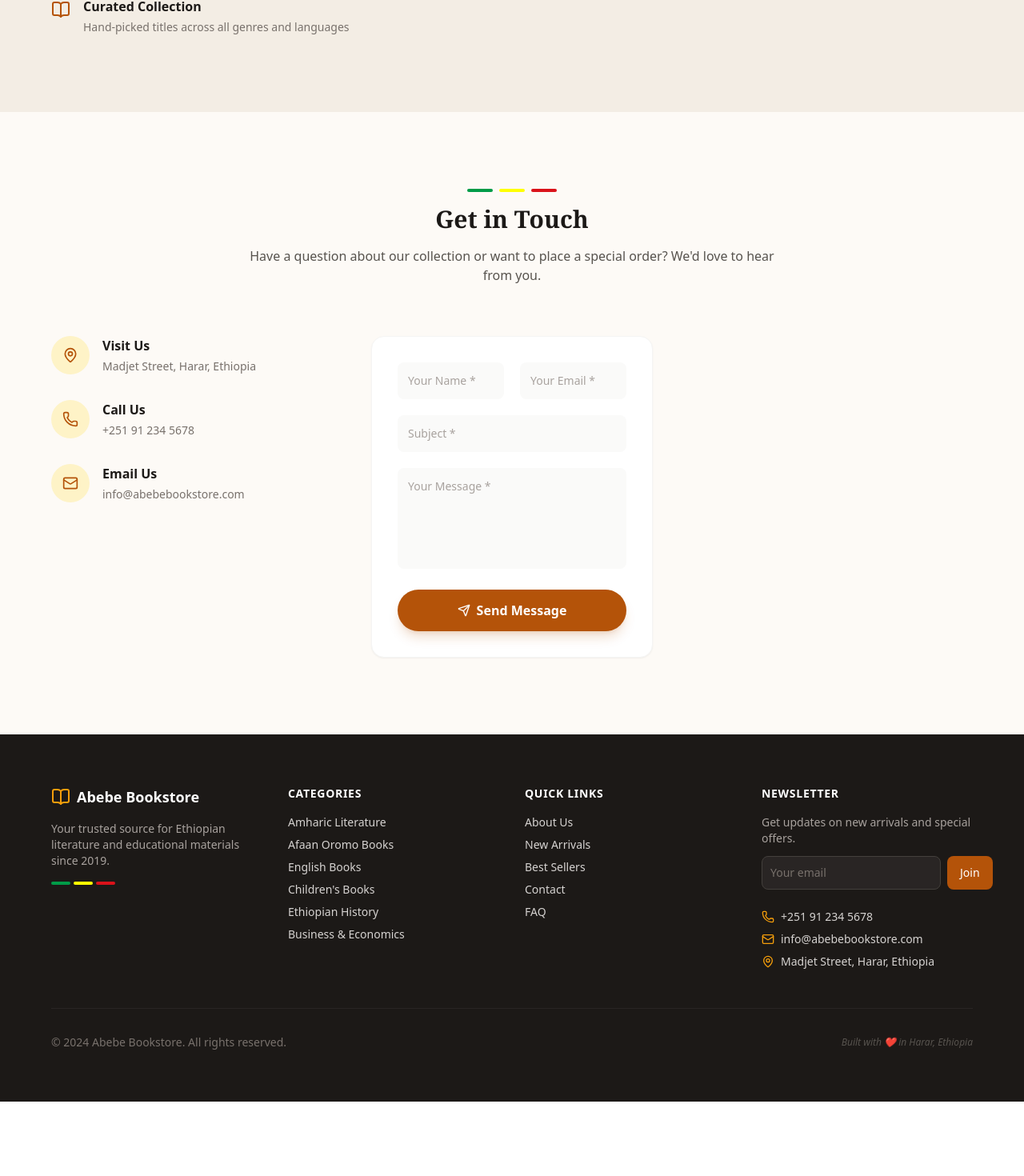
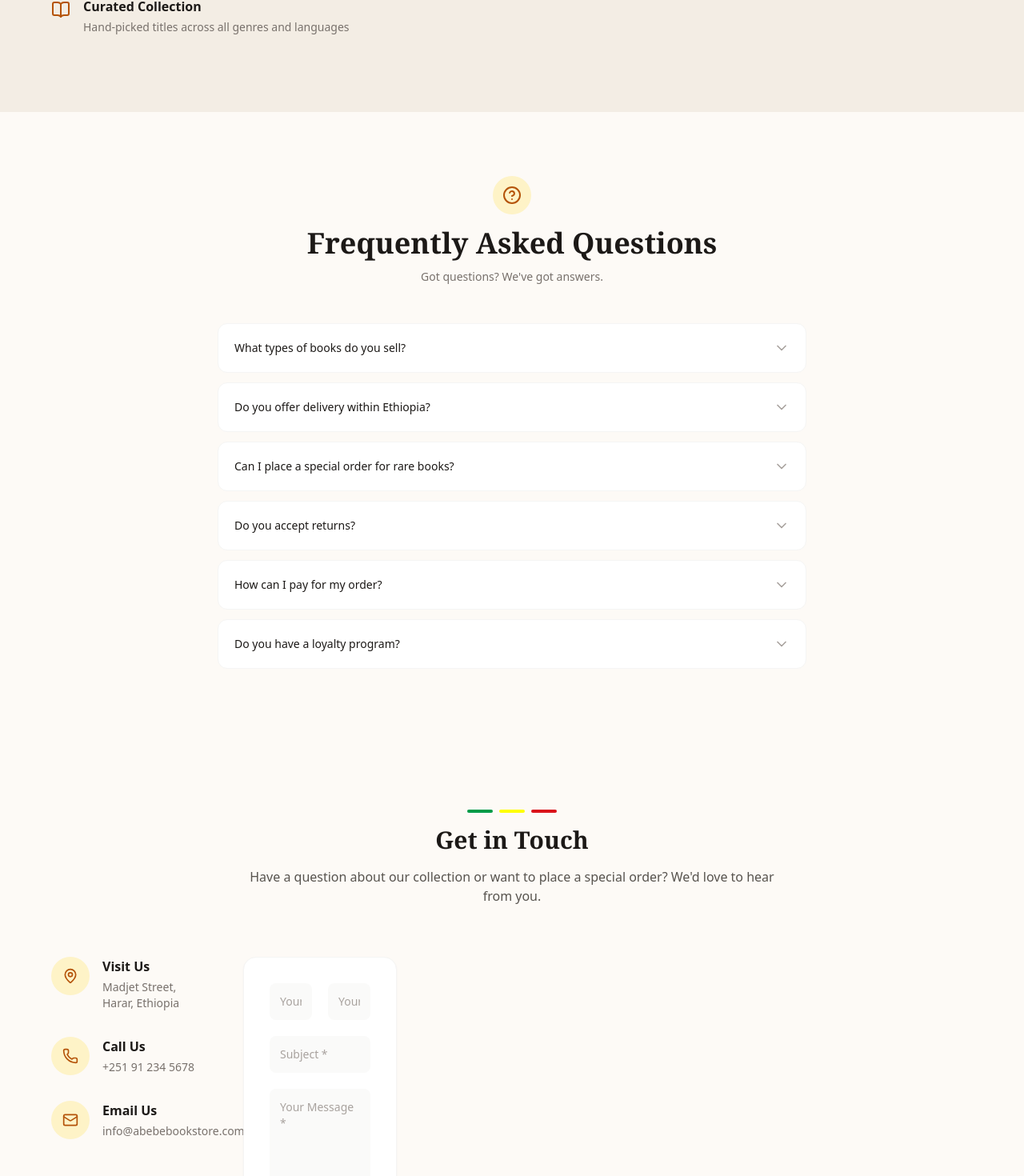
Before and after one commit to gemachistesfaye/Abebe-Bookstore, a React (Vite) app: page / in a window 1280 px wide. Shown: the part 6830-8300 px from the top of the page at 80% size. Before the commit the page ends 8207 px from the top, so only its background shows below. Built offline with nearby package versions, Linux system fonts and the light colour scheme.

Commit message:
feat: add Footer, FAQ and Contact components with site navigation and testing

```diff
--- a/src/App.tsx
+++ b/src/App.tsx
@@ -5,6 +5,7 @@ import Navigation from './components/Navigation';
 import Hero from './components/Hero';
 import FeaturedProducts from './components/FeaturedProducts';
 import About from './components/About';
+import FAQ from './components/FAQ';
 import Contact from './components/Contact';
 import Footer from './components/Footer';
 import FloatingContactButtons from './components/FloatingContactButtons';
@@ -34,6 +35,7 @@ function HomePage() {
       <Hero />
       <FeaturedProducts />
       <About />
+      <FAQ />
       <Contact />
       <Footer />
       <FloatingContactButtons />
--- a/src/components/Contact.tsx
+++ b/src/components/Contact.tsx
@@ -89,7 +89,7 @@ export default function Contact() {
           </div>
         </ScrollReveal>
 
-        <div className="grid grid-cols-1 lg:grid-cols-3 gap-12">
+        <div className="grid grid-cols-1 lg:grid-cols-5 gap-12">
           <ScrollReveal>
             <div className="space-y-8">
               <div className="flex items-start gap-4">
@@ -123,7 +123,7 @@ export default function Contact() {
           </ScrollReveal>
 
           <ScrollReveal>
-            <div className="lg:col-span-2">
+            <div className="lg:col-span-4">
               <AnimatePresence mode="wait">
                 {showSuccess ? (
                   <motion.div
--- /dev/null
+++ b/src/components/FAQ.tsx
@@ -0,0 +1,91 @@
+import { useState } from 'react';
+import { ChevronDown, HelpCircle } from 'lucide-react';
+import { motion, AnimatePresence } from 'framer-motion';
+import ScrollReveal from './ScrollReveal';
+
+const faqs = [
+  {
+    q: 'What types of books do you sell?',
+    a: 'We specialize in Ethiopian literature including Amharic, Afaan Oromo, and English books. Our collection covers history, literature, children\'s books, business, culture, and language learning materials.',
+  },
+  {
+    q: 'Do you offer delivery within Ethiopia?',
+    a: 'Yes! We deliver across Ethiopia. Orders within Harar are delivered same-day. For Addis Ababa and other cities, delivery takes 2-3 business days. Free delivery on orders over ETB 2,000.',
+  },
+  {
+    q: 'Can I place a special order for rare books?',
+    a: 'Absolutely. If you\'re looking for a specific title that isn\'t in our catalog, contact us and we\'ll do our best to source it for you. We have connections with publishers across Ethiopia.',
+  },
+  {
+    q: 'Do you accept returns?',
+    a: 'We accept returns within 7 days of purchase if the book is in its original, undamaged condition. Simply bring your receipt or order confirmation to our store.',
+  },
+  {
+    q: 'How can I pay for my order?',
+    a: 'We accept TeleBirr, CBE Birr, bank transfers, and cash on delivery. Online payments can be completed securely through our checkout page.',
+  },
+  {
+    q: 'Do you have a loyalty program?',
+    a: 'Yes! Our Book Lovers Club rewards you with points on every purchase. Accumulate points and redeem them for discounts on future purchases. Ask in-store for details.',
+  },
+];
+
+export default function FAQ() {
+  const [openIndex, setOpenIndex] = useState<number | null>(null);
+
+  return (
+    <section id="faq" className="py-20 bg-[#fdfaf6] dark:bg-stone-900 transition-colors">
+      <div className="max-w-3xl mx-auto px-4">
+        <ScrollReveal>
+          <div className="text-center mb-12">
+            <div className="flex justify-center mb-4">
+              <div className="w-12 h-12 bg-amber-100 dark:bg-amber-900/30 rounded-full flex items-center justify-center">
+                <HelpCircle className="w-6 h-6 text-amber-700 dark:text-amber-500" />
+              </div>
+            </div>
+            <h2 className="text-3xl md:text-4xl font-serif font-bold text-stone-900 dark:text-white mb-3">
+              Frequently Asked Questions
+            </h2>
+            <p className="text-stone-500 dark:text-stone-400 text-sm">
+              Got questions? We've got answers.
+            </p>
+          </div>
+        </ScrollReveal>
+
+        <div className="space-y-3">
+          {faqs.map((faq, i) => (
+            <ScrollReveal key={i}>
+              <div className="bg-white dark:bg-stone-800 rounded-xl border border-stone-100 dark:border-stone-700 overflow-hidden transition-colors">
+                <button
+                  onClick={() => setOpenIndex(openIndex === i ? null : i)}
+                  className="w-full flex items-center justify-between p-5 text-left"
+                >
+                  <span className="font-medium text-stone-900 dark:text-white text-sm pr-4">{faq.q}</span>
+                  <ChevronDown
+                    className={`w-5 h-5 text-stone-400 flex-shrink-0 transition-transform duration-300 ${
+                      openIndex === i ? 'rotate-180' : ''
+                    }`}
+                  />
+                </button>
+                <AnimatePresence>
+                  {openIndex === i && (
+                    <motion.div
+                      initial={{ height: 0, opacity: 0 }}
+                      animate={{ height: 'auto', opacity: 1 }}
+                      exit={{ height: 0, opacity: 0 }}
+                      transition={{ duration: 0.25 }}
+                    >
+                      <div className="px-5 pb-5 text-sm text-stone-500 dark:text-stone-400 leading-relaxed border-t border-stone-50 dark:border-stone-700 pt-4">
+                        {faq.a}
+                      </div>
+                    </motion.div>
+                  )}
+                </AnimatePresence>
+              </div>
+            </ScrollReveal>
+          ))}
+        </div>
+      </div>
+    </section>
+  );
+}
--- a/src/components/Footer.tsx
+++ b/src/components/Footer.tsx
@@ -1,9 +1,27 @@
-import { BookOpen, Phone, Mail, MapPin, ArrowUp } from 'lucide-react';
+import { BookOpen, Phone, Mail, Send, ArrowUp } from 'lucide-react';
 import { useState, useEffect } from 'react';
+import { useNavigate } from 'react-router-dom';
+
+const categories = [
+  { name: 'Amharic Literature', param: 'amharic' },
+  { name: 'Afaan Oromo Books', param: 'oromo' },
+  { name: 'English Books', param: 'english' },
+  { name: "Children's Books", param: 'children' },
+  { name: 'Ethiopian History', param: 'history' },
+  { name: 'Business & Economics', param: 'business' },
+];
+
+const quickLinks = [
+  { name: 'About Us', href: '#about' },
+  { name: 'New Arrivals', param: 'sort', value: 'newest' },
+  { name: 'Best Sellers', param: 'sort', value: 'rating' },
+  { name: 'Contact', href: '#contact' },
+  { name: 'FAQ', href: '#faq' },
+];
 
 export default function Footer() {
-  const [email, setEmail] = useState('');
   const [showBackToTop, setShowBackToTop] = useState(false);
+  const navigate = useNavigate();
 
   useEffect(() => {
     const handleScroll = () => setShowBackToTop(window.scrollY > 600);
@@ -11,10 +29,35 @@ export default function Footer() {
     return () => window.removeEventListener('scroll', handleScroll);
   }, []);
 
+  const scrollTo = (id: string) => {
+    const el = document.getElementById(id);
+    if (el) el.scrollIntoView({ behavior: 'smooth' });
+  };
+
+  const handleCategoryClick = (param: string) => {
+    navigate(`/?category=${param}`);
+    setTimeout(() => scrollTo('featured-products'), 100);
+  };
+
+  const handleSortClick = (param: string, value: string) => {
+    navigate(`/?${param}=${value}`);
+    setTimeout(() => scrollTo('featured-products'), 100);
+  };
+
+  const handleHashClick = (href: string) => {
+    const id = href.replace('#', '');
+    if (window.location.pathname === '/') {
+      scrollTo(id);
+    } else {
+      navigate('/');
+      setTimeout(() => scrollTo(id), 100);
+    }
+  };
+
   return (
-    <footer className="bg-stone-900 dark:bg-stone-950 text-stone-300 py-16 px-4 relative transition-colors">
+    <footer className="bg-stone-900 dark:bg-stone-950 text-stone-300 pt-16 pb-6 px-4 relative transition-colors">
       <div className="max-w-6xl mx-auto">
-        <div className="grid grid-cols-1 md:grid-cols-4 gap-8 mb-12">
+        <div className="grid grid-cols-1 md:grid-cols-4 gap-8 mb-6">
           <div>
             <div className="flex items-center mb-4">
               <BookOpen className="w-6 h-6 text-amber-500 mr-2" />
@@ -33,9 +76,9 @@ export default function Footer() {
           <div>
             <h4 className="font-bold text-white mb-4 text-sm tracking-wider uppercase">Categories</h4>
             <ul className="space-y-2 text-sm">
-              {['Amharic Literature', 'Afaan Oromo Books', 'English Books', 'Children\'s Books', 'Ethiopian History', 'Business & Economics'].map(c => (
-                <li key={c}>
-                  <button className="hover:text-amber-500 transition-colors text-left">{c}</button>
+              {categories.map(c => (
+                <li key={c.name}>
+                  <button onClick={() => handleCategoryClick(c.param)} className="hover:text-amber-500 transition-colors text-left">{c.name}</button>
                 </li>
               ))}
             </ul>
@@ -44,53 +87,46 @@ export default function Footer() {
           <div>
             <h4 className="font-bold text-white mb-4 text-sm tracking-wider uppercase">Quick Links</h4>
             <ul className="space-y-2 text-sm">
-              {['About Us', 'New Arrivals', 'Best Sellers', 'Contact', 'FAQ'].map(l => (
-                <li key={l}>
-                  <button className="hover:text-amber-500 transition-colors text-left">{l}</button>
+              {quickLinks.map(l => (
+                <li key={l.name}>
+                  {l.href ? (
+                    <button onClick={() => handleHashClick(l.href)} className="hover:text-amber-500 transition-colors text-left">{l.name}</button>
+                  ) : (
+                    <button onClick={() => handleSortClick(l.param!, l.value!)} className="hover:text-amber-500 transition-colors text-left">{l.name}</button>
+                  )}
                 </li>
               ))}
             </ul>
           </div>
 
           <div>
-            <h4 className="font-bold text-white mb-4 text-sm tracking-wider uppercase">Newsletter</h4>
-            <p className="text-sm text-stone-400 mb-3">Get updates on new arrivals and special offers.</p>
-            <div className="flex gap-2">
-              <input
-                type="email"
-                value={email}
-                onChange={(e) => setEmail(e.target.value)}
-                placeholder="Your email"
-                className="flex-1 p-2.5 bg-stone-800 dark:bg-stone-900 rounded-lg border border-stone-700 focus:border-amber-500 outline-none text-sm text-white placeholder-stone-500 transition-colors"
-              />
-              <button className="bg-amber-700 hover:bg-amber-600 text-white px-4 py-2.5 rounded-lg text-sm font-medium transition-colors">
-                Join
-              </button>
-            </div>
-            <div className="mt-6 space-y-2 text-sm">
-              <div className="flex items-center gap-2">
+            <h4 className="font-bold text-white mb-4 text-sm tracking-wider uppercase">Developer</h4>
+            <div className="space-y-3 text-sm">
+              <a href="tel:+251976601074" className="flex items-center gap-2 hover:text-amber-500 transition-colors">
                 <Phone className="w-4 h-4 text-amber-500" />
-                <span>+251 91 234 5678</span>
-              </div>
-              <div className="flex items-center gap-2">
+                <span>+251 97 660 1074</span>
+              </a>
+              <a href="mailto:gemachistesfaye36@gmail.com" className="flex items-center gap-2 hover:text-amber-500 transition-colors">
                 <Mail className="w-4 h-4 text-amber-500" />
-                <span>info@abebebookstore.com</span>
-              </div>
-              <div className="flex items-center gap-2">
-                <MapPin className="w-4 h-4 text-amber-500" />
-                <span>Madjet Street, Harar, Ethiopia</span>
-              </div>
+                <span>gemachistesfaye36@gmail.com</span>
+              </a>
+              <a href="https://t.me/GemachisTech" target="_blank" rel="noopener noreferrer" className="flex items-center gap-2 hover:text-amber-500 transition-colors">
+                <Send className="w-4 h-4 text-amber-500" />
+                <span>Telegram Channel</span>
+              </a>
+              <a href="https://github.com/gemachistesfaye" target="_blank" rel="noopener noreferrer" className="flex items-center gap-2 hover:text-amber-500 transition-colors">
+                <svg className="w-4 h-4 text-amber-500" viewBox="0 0 24 24" fill="currentColor"><path d="M12 0C5.37 0 0 5.37 0 12c0 5.31 3.435 9.795 8.205 11.385.6.105.825-.255.825-.57 0-.285-.015-1.23-.015-2.235-3.015.555-3.795-.735-4.035-1.41-.135-.345-.72-1.41-1.23-1.695-.42-.225-1.02-.78-.015-.795.945-.015 1.62.87 1.845 1.23 1.08 1.815 2.805 1.305 3.495.99.105-.78.42-1.305.765-1.605-2.67-.3-5.46-1.335-5.46-5.925 0-1.305.465-2.385 1.23-3.225-.12-.3-.54-1.53.12-3.18 0 0 1.005-.315 3.3 1.23.96-.27 1.98-.405 3-.405s2.04.135 3 .405c2.295-1.56 3.3-1.23 3.3-1.23.66 1.65.24 2.88.12 3.18.765.84 1.23 1.905 1.23 3.225 0 4.605-2.805 5.625-5.475 5.925.435.375.81 1.095.81 2.22 0 1.605-.015 2.895-.015 3.3 0 .315.225.69.825.57A12.02 12.02 0 0024 12c0-6.63-5.37-12-12-12z"/></svg>
+                <span>GitHub Profile</span>
+              </a>
             </div>
           </div>
         </div>
 
-        <div className="border-t border-stone-800 pt-8 flex flex-col md:flex-row justify-between items-center gap-4">
-          <p className="text-sm text-stone-500">© 2024 Abebe Bookstore. All rights reserved.</p>
-          <p className="text-xs text-stone-600 italic">Built with ❤ in Harar, Ethiopia</p>
+        <div className="border-t border-stone-800 pt-4">
+          <p className="text-xs text-stone-400 text-center">© {new Date().getFullYear()} Abebe Bookstore. All rights reserved.</p>
         </div>
       </div>
 
-      {/* Back to top */}
       {showBackToTop && (
         <button
           onClick={() => window.scrollTo({ top: 0, behavior: 'smooth' })}
```
Also changed, not shown: src/components/FeaturedProducts.tsx (+39 -4 lines), 1 other file (tests, documents, lock files or other folders).
